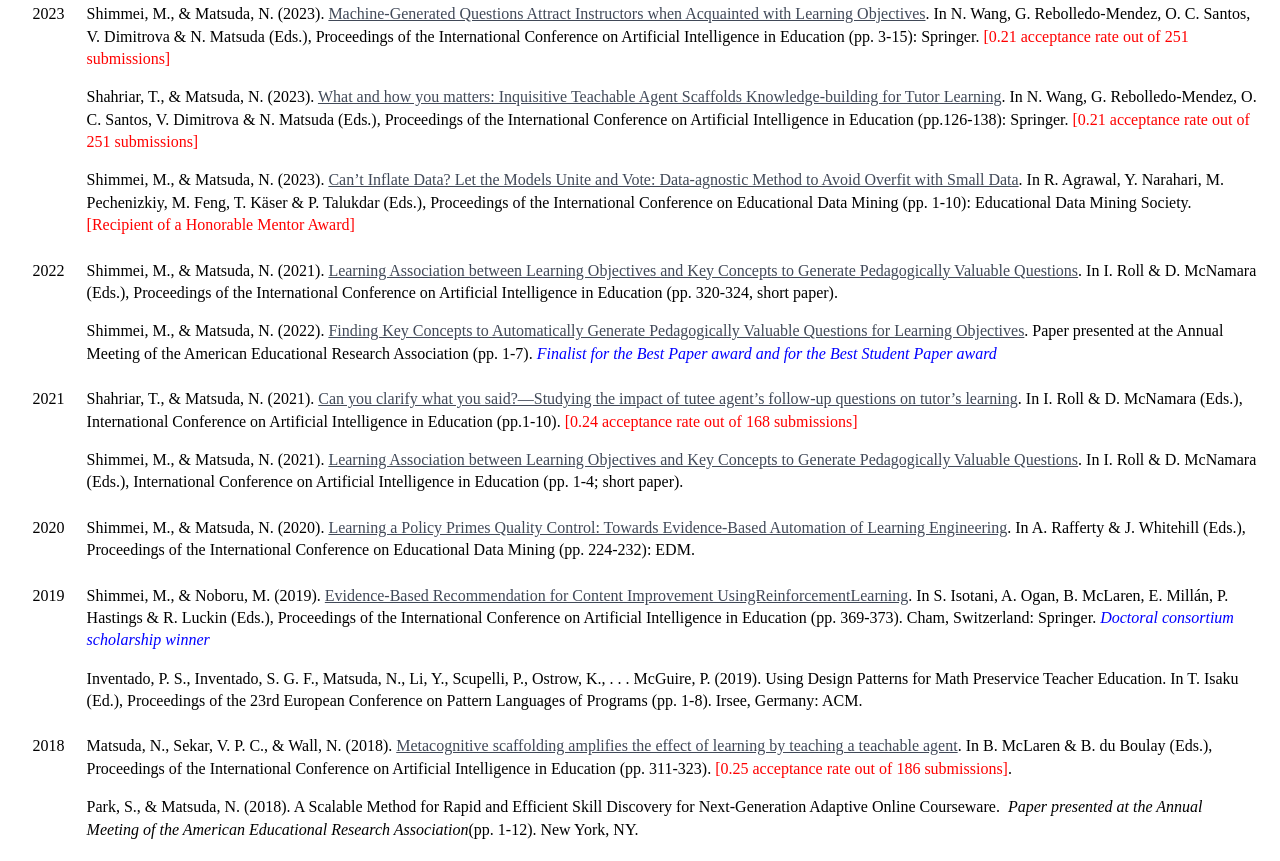
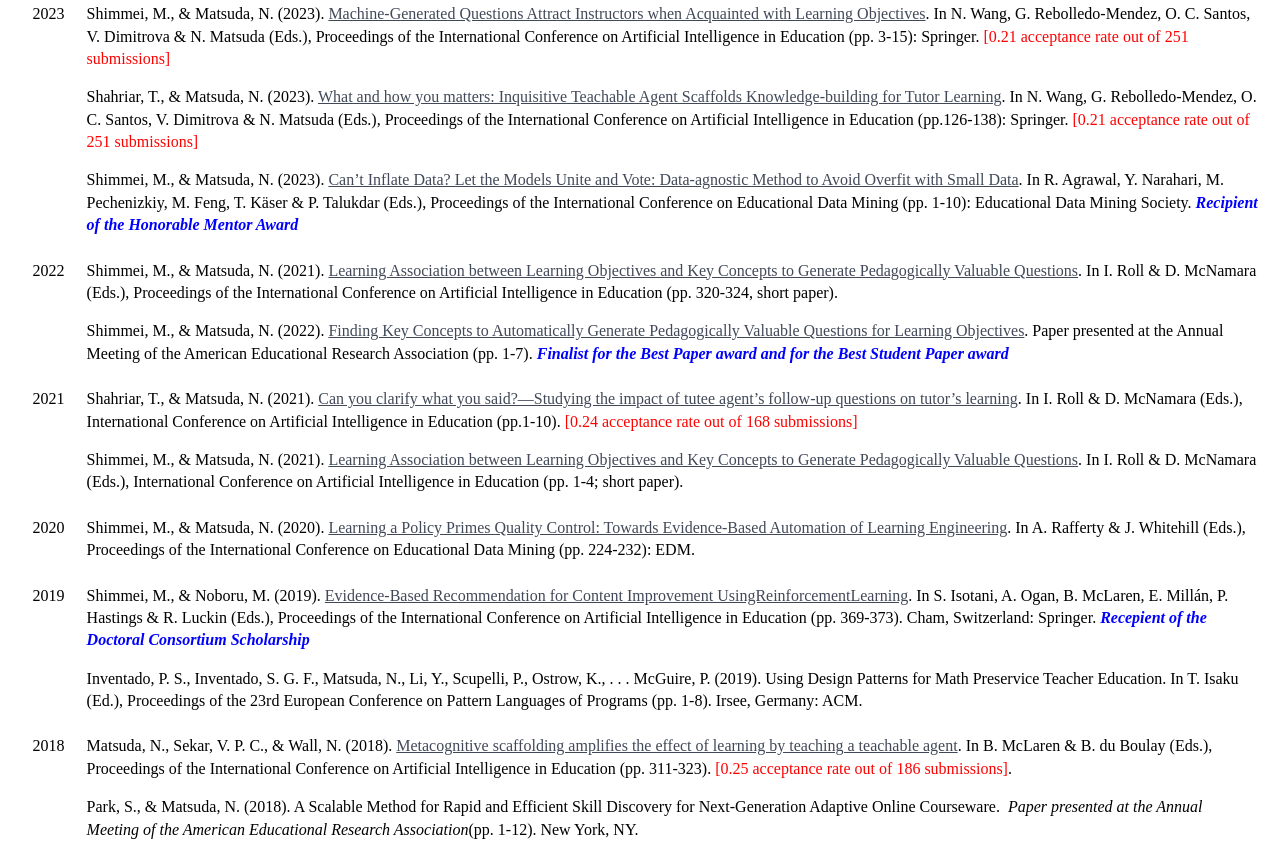
Before and after one commit to NoboruMatsuda/noborumatsuda.github.io, a plain HTML site: page Publications.html in a window 1280 px wide. Shown: the part 1138-1999 px from the top of the page. Drawn offline with Linux system fonts and the light colour scheme.

Commit message:
Update Publications.html

```diff
--- a/Publications.html
+++ b/Publications.html
@@ -73,13 +73,13 @@
 	  <td>
 		  <p>Shimmei, M., &amp; Matsuda, N. (2023). <a href="https://drive.google.com/file/d/1-Hkhig8HgjXrYviMoikiylsbFv1zw23V/view">Machine-Generated Questions Attract Instructors when Acquainted with Learning Objectives</a>. In N. Wang, G. Rebolledo-Mendez, O. C. Santos, V. Dimitrova &amp; N. Matsuda (Eds.), Proceedings of the International Conference on Artificial Intelligence in Education (pp. 3-15): Springer. <font color="RED">[0.21 acceptance rate out of 251 submissions]</font></p>
 		  <p>Shahriar, T., &amp; Matsuda, N. (2023). <a href="https://drive.google.com/file/d/1mtfp40cKCxouEESxkGXrOwoRvDyM5m21/view">What and how you matters: Inquisitive Teachable Agent Scaffolds Knowledge-building for Tutor Learning</a>. In N. Wang, G. Rebolledo-Mendez, O. C. Santos, V. Dimitrova &amp; N. Matsuda (Eds.), Proceedings of the International Conference on Artificial Intelligence in Education (pp.126-138): Springer. <font color="RED">[0.21 acceptance rate out of 251 submissions]</font></p>
-		  <p>Shimmei, M., &amp; Matsuda, N. (2023). <a href="https://drive.google.com/file/d/17f1eaiLbJZaAWA4lc2Be7Ic54Zmwhr_5/view?usp=share_link">Can’t Inflate Data? Let the Models Unite and Vote: Data-agnostic Method to Avoid Overfit with Small Data</a>. In R. Agrawal, Y. Narahari, M. Pechenizkiy, M. Feng, T. Käser &amp; P. Talukdar (Eds.), Proceedings of the International Conference on Educational Data Mining (pp. 1-10): Educational Data Mining Society. <font color="RED">[Recipient of a Honorable Mentor Award]</font></p>
+		  <p>Shimmei, M., &amp; Matsuda, N. (2023). <a href="https://drive.google.com/file/d/17f1eaiLbJZaAWA4lc2Be7Ic54Zmwhr_5/view?usp=share_link">Can’t Inflate Data? Let the Models Unite and Vote: Data-agnostic Method to Avoid Overfit with Small Data</a>. In R. Agrawal, Y. Narahari, M. Pechenizkiy, M. Feng, T. Käser &amp; P. Talukdar (Eds.), Proceedings of the International Conference on Educational Data Mining (pp. 1-10): Educational Data Mining Society. <font color="BLUE"><em><strong>Recipient of the Honorable Mentor Award</strong></em></font></p>
 		</td>
   </tr>
   <tr>
 	  <td>2022</td>
 	  <td><p>Shimmei, M., &amp; Matsuda, N. (2021). <a href="https://drive.google.com/file/d/10Z_w7xbkLtKXtwj1thUmIsB-nxquLxTf/view?usp=sharing">Learning Association between Learning Objectives and Key Concepts to Generate Pedagogically Valuable Questions</a>. In I. Roll &amp; D. McNamara (Eds.), Proceedings of the International Conference on Artificial Intelligence in Education (pp. 320-324, short paper).</p>
-      <p>Shimmei, M., &amp; Matsuda, N. (2022). <a href="https://drive.google.com/file/d/1PbQuVmYzLBxQF45dhJbRK0A8UN0d-EIo/view?usp=sharing">Finding Key Concepts to Automatically Generate Pedagogically Valuable Questions for Learning Objectives</a>. Paper presented at the Annual Meeting of the American Educational Research Association (pp. 1-7). <font color="BLUE"><em>Finalist for the Best Paper award and for the Best Student Paper award</em></font></p></td>
+      <p>Shimmei, M., &amp; Matsuda, N. (2022). <a href="https://drive.google.com/file/d/1PbQuVmYzLBxQF45dhJbRK0A8UN0d-EIo/view?usp=sharing">Finding Key Concepts to Automatically Generate Pedagogically Valuable Questions for Learning Objectives</a>. Paper presented at the Annual Meeting of the American Educational Research Association (pp. 1-7). <font color="BLUE"><em><strong>Finalist for the Best Paper award and for the Best Student Paper award</strong></em></font></p></td>
   </tr>
   <tr>
     <td>2021</td>
@@ -92,7 +92,7 @@
   </tr>
   <tr>
     <td>2019</td>
-    <td><p>Shimmei, M., &amp; Noboru, M. (2019). <a href="https://www.ieclab.org/publications/shimmeim19-aied-rafine">Evidence-Based Recommendation for Content Improvement UsingReinforcementLearning</a>. In S. Isotani, A. Ogan, B. McLaren, E. Millán, P. Hastings &amp; R. Luckin (Eds.), Proceedings of the International Conference on Artificial Intelligence in Education (pp. 369-373). Cham, Switzerland: Springer.&nbsp;<font color="BLUE"><em>Doctoral consortium scholarship winner</em></font></p>
+    <td><p>Shimmei, M., &amp; Noboru, M. (2019). <a href="https://www.ieclab.org/publications/shimmeim19-aied-rafine">Evidence-Based Recommendation for Content Improvement UsingReinforcementLearning</a>. In S. Isotani, A. Ogan, B. McLaren, E. Millán, P. Hastings &amp; R. Luckin (Eds.), Proceedings of the International Conference on Artificial Intelligence in Education (pp. 369-373). Cham, Switzerland: Springer.&nbsp;<font color="BLUE"><em><strong>Recepient of the Doctoral Consortium Scholarship </strong></em></font></p>
     <p>Inventado, P. S., Inventado, S. G. F., Matsuda, N., Li, Y., Scupelli, P., Ostrow, K., . . . McGuire, P. (2019). Using Design Patterns for Math Preservice Teacher Education. In T. Isaku (Ed.), Proceedings of the 23rd European Conference on Pattern Languages of Programs (pp. 1-8). Irsee, Germany: ACM. </p></td>
   </tr>
   <tr>
@@ -132,10 +132,10 @@
   <tr>
     <td>2012</td>
     <td><p>Matsuda, N., Yarzebinski, E., Keiser, V., Raizada, R., William, W. C., Stylianides, G., et al. (2012).<a href="http://www.simstudent.org/publications/cogsci2012"> Shallow learning as a pathway for successful learning both for tutors and tutees</a>. In N. Miyake, D. Peebles &amp; R. P. Cooper (Eds.), Proceedings of the Annual Conference of the Cognitive Science Society (pp. 731-736). Austin, TX: Cognitive Science Society.<font color="red"> [acceptance rate: 0.38 out of 537 submissions]</font></p>
-      <p>Matsuda, N., Yarzebinski, E., Keiser, V., Raizada, R., Stylianides, G., Cohen, W. W., et al. (2012).<a href="http://www.simstudent.org/publications/its2012"> Motivational factors for learning by teaching: The effect of a competitive game show in a virtual peer-learning environment</a>. In S. Cerri &amp; W. Clancey (Eds.), Proceedings of International Conference on Intelligent Tutoring Systems (pp. 101-111). Heidelberg, Berlin: Springer-Verlag.<font color="red"> [acceptance rate: 0.16 out of 177 submissions]</font> <font color="BLUE"><em>A finalist for the best paper award.</em></font></p>
+      <p>Matsuda, N., Yarzebinski, E., Keiser, V., Raizada, R., Stylianides, G., Cohen, W. W., et al. (2012).<a href="http://www.simstudent.org/publications/its2012"> Motivational factors for learning by teaching: The effect of a competitive game show in a virtual peer-learning environment</a>. In S. Cerri &amp; W. Clancey (Eds.), Proceedings of International Conference on Intelligent Tutoring Systems (pp. 101-111). Heidelberg, Berlin: Springer-Verlag.<font color="red"> [acceptance rate: 0.16 out of 177 submissions]</font> <font color="BLUE"><em><strong>Finalist for the best paper award</strong></em></font></p>
       <p>Carlson, R., Matsuda, N., Koedinger, K. R., &amp; Rose, C. (2012). <a href="http://www.simstudent.org/publications/its2012b">Building a Conversational SimStudent</a>. In S. Cerri &amp; W. Clancey (Eds.), Proceedings of International Conference on Intelligent Tutoring Systems (pp. 563-569). Heidelberg, Berlin: Springer-Verlag.</p>
       <p>Ogan, A., Finkelstein, S., Mayfield, E., D'Adamo, C., N. Matsuda, &amp; Cassell, J. (2012). <a href="http://www.simstudent.org/publications/chi2012">&quot;Oh, dear Stacy!&quot; Social interaction, elaboration, and learning with teachable agents</a>. Proceedings of CHI2012 (pp. 39-48). <font color="red">[acceptance rate: 0.23 out of 1577 submissions]</font></p>
-      <p>Matsuda, N., Keiser, V., Raizada, R., Yarzebinski, E., Watson, S., Stylianides, G. J., et al. (2012). <a href="https://sites.google.com/site/simstudentprojectweb/publications/digitel2012">Studying the Effect of Tutor Learning using a Teachable Agent that asks the Student Tutor for Explanations</a>. In M. Sugimoto, V. Aleven, Y. S. Chee &amp; B. F. Manjon (Eds.), Proceedings of the International Conference on Digital Game and Intelligent Toy Enhanced Learning (DIGITEL 2012) (pp. 25-32). Los Alamitos, CA: IEEE Computer Society. A finalist for the best paper award<font color="red"> [acceptance rate: 0.13 out of 56 submissions]</font> <font color="BLUE"><em>A finalist for the best paper award.</em></font></p>
+      <p>Matsuda, N., Keiser, V., Raizada, R., Yarzebinski, E., Watson, S., Stylianides, G. J., et al. (2012). <a href="https://sites.google.com/site/simstudentprojectweb/publications/digitel2012">Studying the Effect of Tutor Learning using a Teachable Agent that asks the Student Tutor for Explanations</a>. In M. Sugimoto, V. Aleven, Y. S. Chee &amp; B. F. Manjon (Eds.), Proceedings of the International Conference on Digital Game and Intelligent Toy Enhanced Learning (DIGITEL 2012) (pp. 25-32). Los Alamitos, CA: IEEE Computer Society. <font color="red"> [acceptance rate: 0.13 out of 56 submissions]</font> <font color="BLUE"><em><strong>Finalist for the best paper award</strong></em></font></p>
     <p>Namatame, M., &amp; Matsuda, N. (2012). An Application of Peer Review for Art Education Proceedings of the International Conference on Wireless, Mobile&amp; Ubiquitous Technologies in Education (WMUTE2012).</p></td>
   </tr>
   <tr>
```
